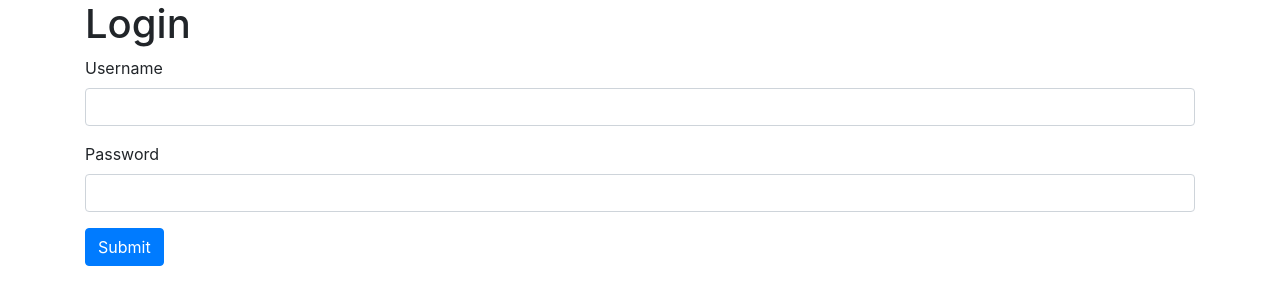
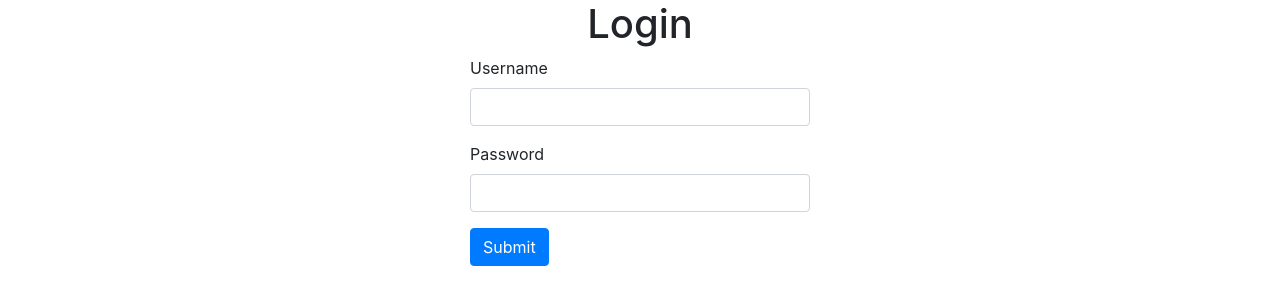
Before and after one commit to justtryingtosurvive/practoproject, a Flask app: page /login in a window 1280 px wide. Shown: the part 136-441 px from the top of the page. Run offline with Flask 2, Linux system fonts and the light colour scheme; some libraries are stand-ins or nearby versions.

Commit message:
Made changes in the position of Login UI
put everything to centre of page

```diff
--- a/templates/login.html
+++ b/templates/login.html
@@ -5,8 +5,15 @@
 
 
 {% block body %}
-  <h1>Login</h1>
-  <form action="" method="POST">
+  <body>
+<h1><center>Login</center></h1>
+  <div class="container-fluid bg">
+    <div class="row">
+      <div class="col-md-4 col-sm-4 col-xs-12"></div>
+      <div class="col-md-4 col-sm-4 col-xs-12">
+
+
+        <form class="form-container "action="" method="POST">
           <div class="form-group">
             <label>Username</label>
             <input type="text" name="username" class="form-control" value={{request.form.username}}>
@@ -17,4 +24,10 @@
           </div>
           <button type="submit" class="btn btn-primary">Submit</button>
         </form>
+      </div>
+      <div class="col-md-4 col-sm-4 col-xs-12"></div>
+    </div>
+</div>
+</body>
+
 {% endblock %}
```
Lines whose indentation alone changed are shown as unchanged.
